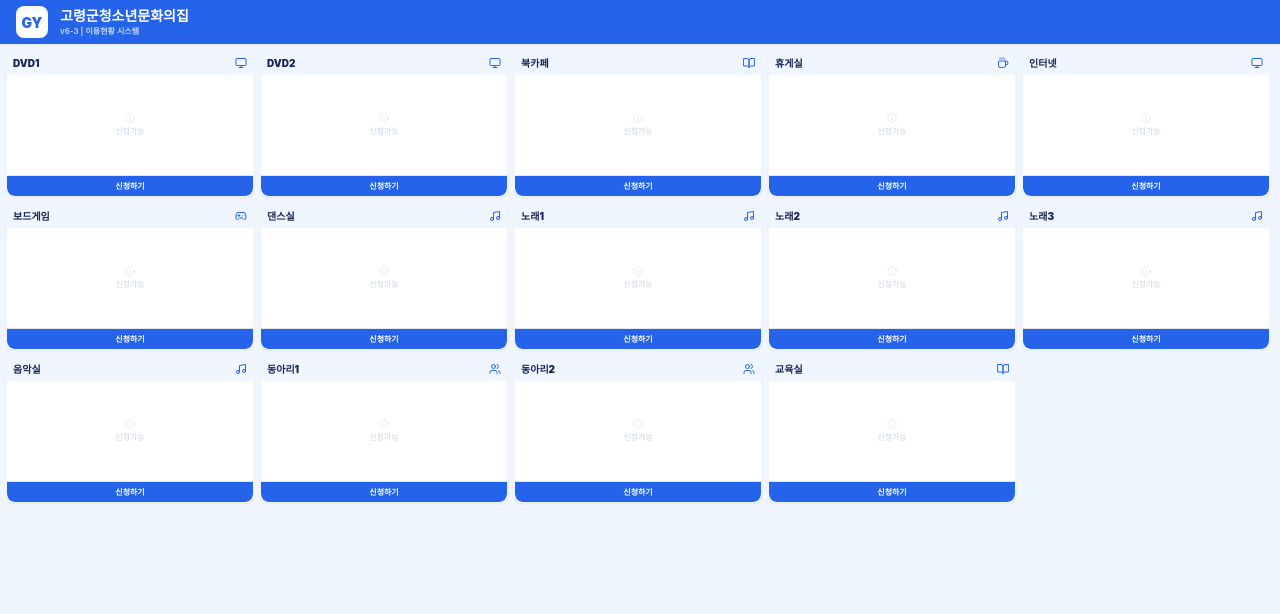
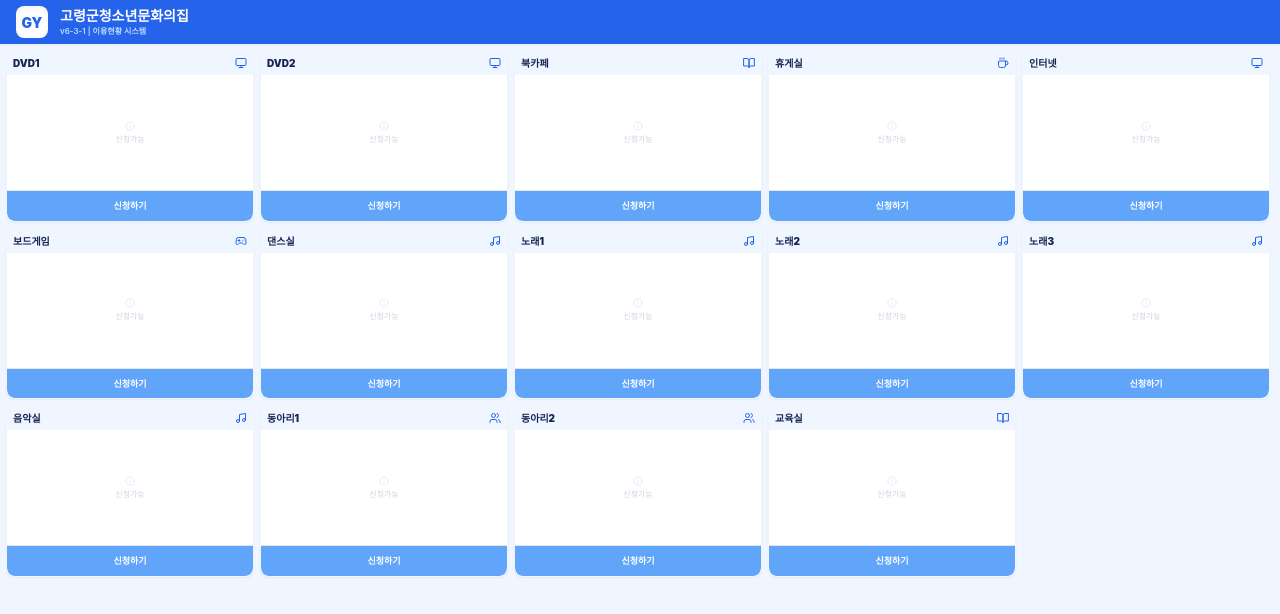
Before and after one commit to h62702857-hue/goryeong-youth, a React (Vite) app: page / in a window 1280 px wide. Shown: the top 614 px of the page. Built offline with nearby package versions, Linux system fonts and the light colour scheme.

Commit message:
Update App.jsx

```diff
--- a/src/App.jsx
+++ b/src/App.jsx
@@ -29,7 +29,7 @@ const GlobalCSS = () => (
 /* ═══════════════════════════════════════════════
    설정 및 상수
    ═══════════════════════════════════════════════ */
-const APP_VERSION = "v6-3";
+const APP_VERSION = "v6-3-1";
 
 const ROOM_DEFS = [
   { id:'dvd1',    name:'DVD1',   mixed:false, multi:false, waitable:true,  iconType:'tv' },
@@ -175,7 +175,7 @@ function RoomCard({room, onClick, onEarlyCheckout, isAdmin}) {
         <div className={isClosed?'text-red-500':'text-blue-600'}>{isClosed ? <Settings size={12}/> : icon}</div>
       </div>
       {/* 바디 */}
-      <div className="p-1.5 flex-grow flex flex-col justify-between" style={{minHeight:100}}>
+      <div className="p-1.5 flex-grow flex flex-col justify-between" style={{minHeight:115}}>
         {isClosed ? (
           <div className="flex flex-col items-center justify-center h-full text-red-600 py-1">
             <Settings size={12} className="mb-0.5"/>
@@ -216,10 +216,10 @@ function RoomCard({room, onClick, onEarlyCheckout, isAdmin}) {
       </div>
       {/* 하단 버튼 */}
       {!isClosed && !isOccupied && (
-        <div onClick={onClick} className="bg-blue-600 p-1 cursor-pointer text-center border-t font-black text-white hover:bg-blue-700 transition-colors rounded-b-lg" style={{fontSize:8}}>신청하기</div>
+        <div onClick={onClick} className="bg-blue-400 py-2 cursor-pointer text-center border-t font-black text-white hover:bg-blue-500 transition-colors rounded-b-lg" style={{fontSize:9}}>신청하기</div>
       )}
       {!isClosed && isOccupied && (room.multi || (room.waitable && room.waitlist.length < 2)) && (
-        <div onClick={onClick} className="bg-blue-50 p-1 cursor-pointer text-center border-t border-blue-100 font-black text-blue-600 hover:bg-blue-600 hover:text-white transition-colors rounded-b-lg" style={{fontSize:8}}>
+        <div onClick={onClick} className="bg-blue-50 py-2 cursor-pointer text-center border-t border-blue-100 font-black text-blue-500 hover:bg-blue-400 hover:text-white transition-colors rounded-b-lg" style={{fontSize:9}}>
           {room.multi ? '추가등록' : '대기등록'}
         </div>
       )}
```
